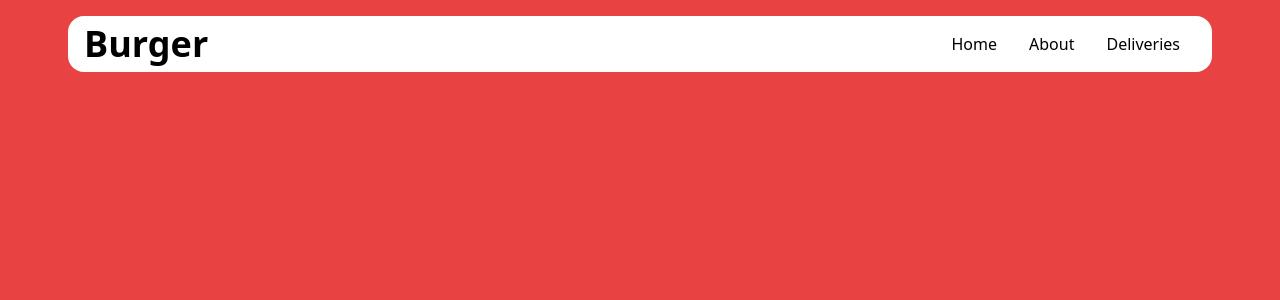
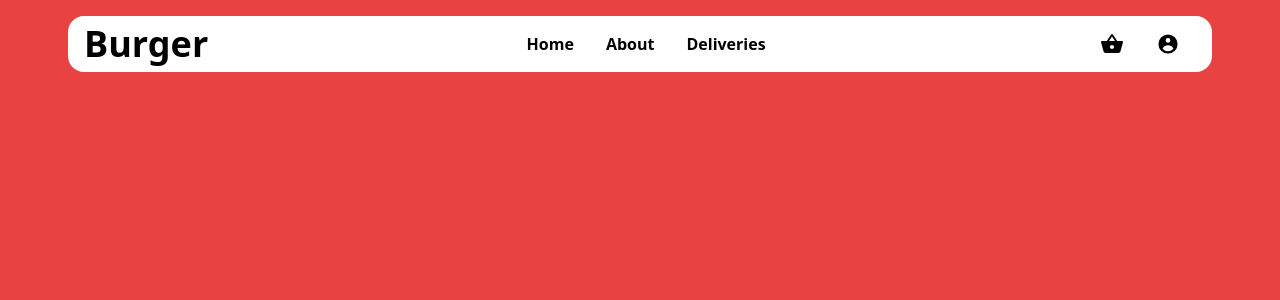
Before and after one commit to Marcos8060/Deliveroo, a React (Create React App) app: page / in a window 1280 px wide. Shown: the top 300 px of the page. Built offline with nearby package versions, Linux system fonts and the light colour scheme.

Commit message:
installed react router dom

```diff
--- a/package.json
+++ b/package.json
@@ -9,6 +9,7 @@
     "react": "^18.2.0",
     "react-dom": "^18.2.0",
     "react-icons": "^4.4.0",
+    "react-router-dom": "^6.3.0",
     "react-scripts": "5.0.1",
     "web-vitals": "^2.1.4"
   },
--- a/src/components/Navigation.js
+++ b/src/components/Navigation.js
@@ -1,5 +1,6 @@
 import React from 'react'
-
+import { MdShoppingBasket } from 'react-icons/md'
+import { HiUserCircle } from 'react-icons/hi'
 
 const Navigation = () => {
   return (
@@ -8,10 +9,14 @@ const Navigation = () => {
           <h1 className='font-bold text-4xl'>Burger</h1>
         </div>
         <ul className='md:flex items-center justify-between'>
-            <li className='m-4'>Home</li>
-            <li className='m-4'>About</li>
-            <li className='m-4'>Deliveries</li>
+            <li className='m-4 font-semibold'>Home</li>
+            <li className='m-4 font-semibold'>About</li>
+            <li className='m-4 font-semibold'>Deliveries</li>
         </ul>
+        <div className='flex items-center justify-between'>
+            <MdShoppingBasket className='text-2xl m-4'/>
+            <HiUserCircle className='text-2xl m-4'/>
+        </div>
     </div>
   )
 }
```
Also changed, not shown: 1 other file (tests, documents, lock files or other folders).
